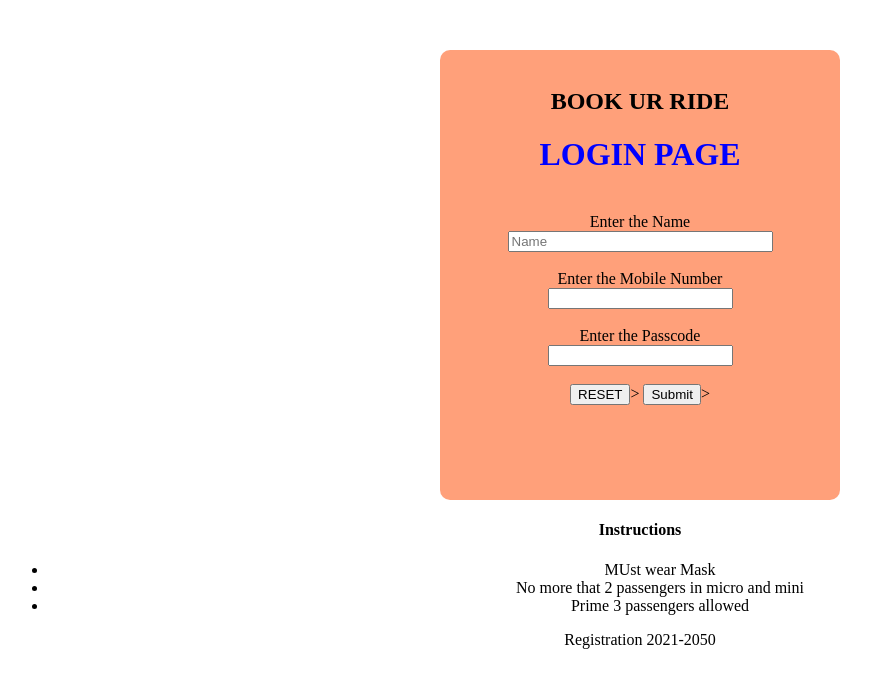
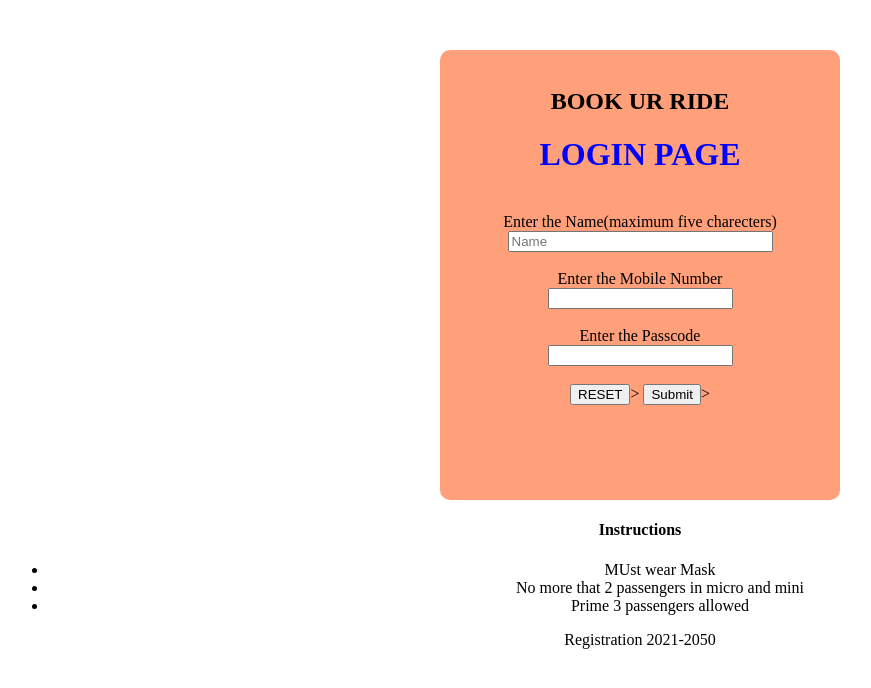
Before and after one commit to Christykumar/CABAPP-JS, a plain HTML site: page index.html in a window 1280 px wide. Shown: the whole page, without its empty margins (0-871 px from the left). Drawn offline with Linux system fonts and the light colour scheme.

Commit message:
Update index.html

```diff
--- a/index.html
+++ b/index.html
@@ -27,7 +27,7 @@
             <form action onsubmit ="login()">
 
                 <br />
-                <lable for="Name">Enter the Name</lable>
+                <lable for="Name">Enter the Name(maximum five charecters)</lable>
                 <br />
                 <input type="text" name="Name" id="name" size="30"
                 placeholder="Name" required><br /> <br />
```
